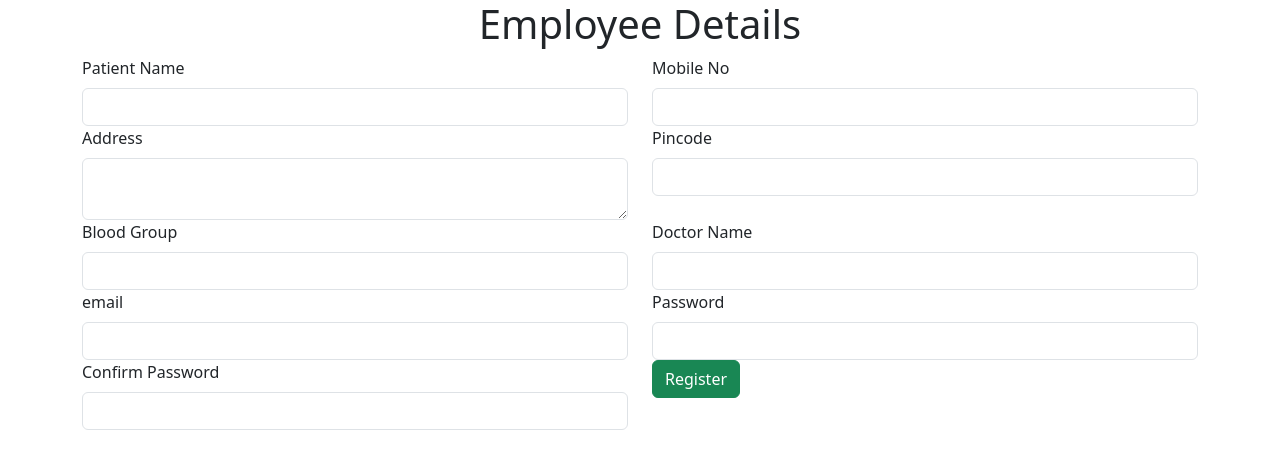
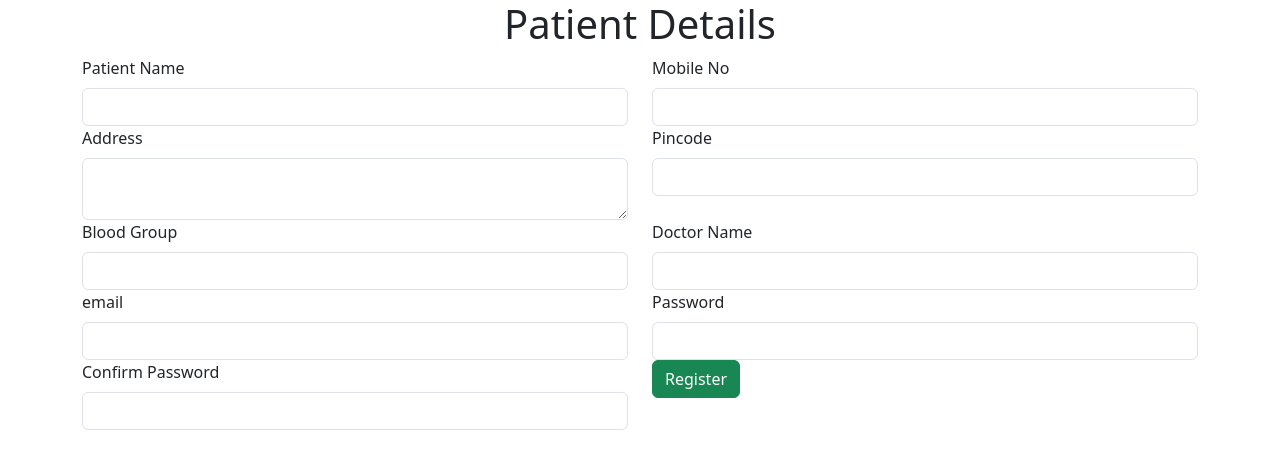
Before and after one commit to adhi21pa/patient-project, a plain HTML site: page index.html in a window 1280 px wide. Drawn offline with nearby package versions, Linux system fonts and the light colour scheme.

Commit message:
finished

```diff
--- a/index.html
+++ b/index.html
@@ -10,7 +10,7 @@
 </head>
 
 <body>
-    <h1><center>Employee Details</center></h1>
+    <h1><center>Patient Details</center></h1>
     <div class="container">
         <div class="row">
             <div class="col col-12 col-sm-12 col-md-12 col-lg-12 col-xl-12 col-xxl-12">
```
